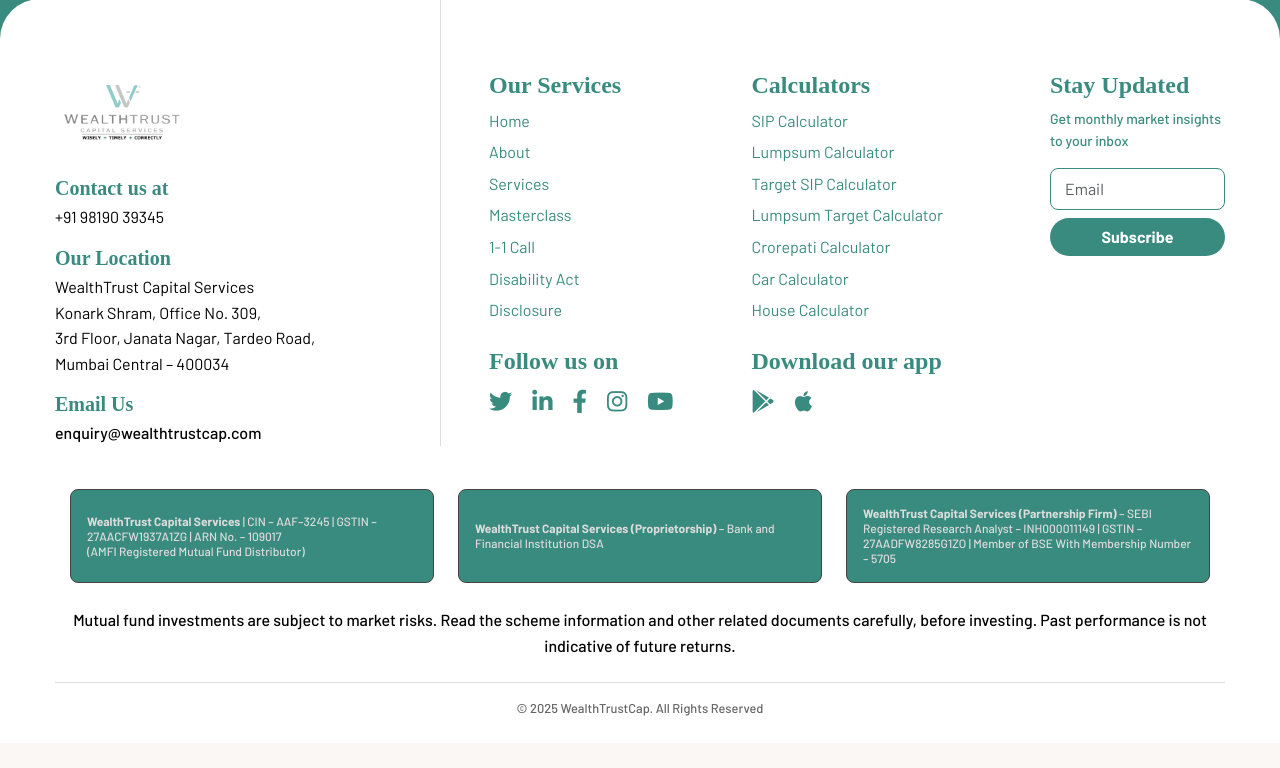
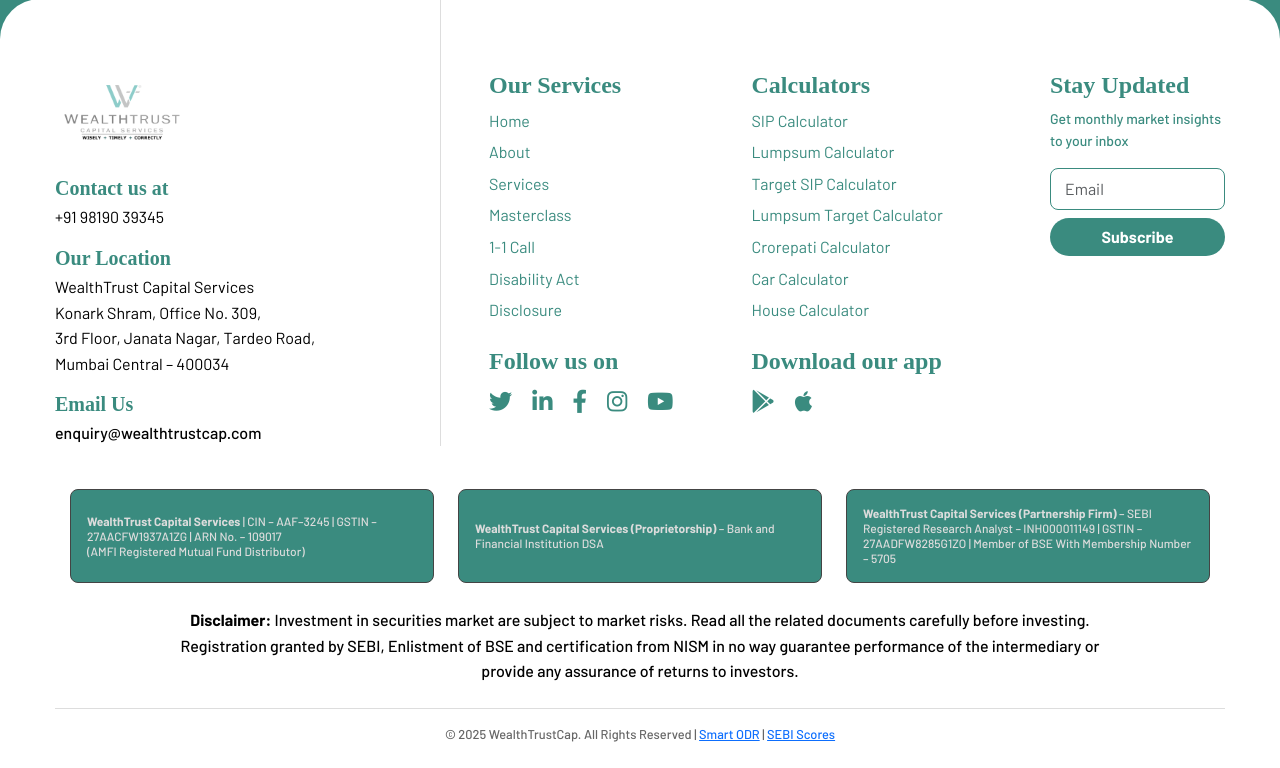
Before and after one commit to mukul218/wealth-trust, a PHP site: page /index.php in a window 1280 px wide. Shown: the part 5250-6018 px from the top of the page. Before the commit the page ends 5966 px from the top, so only its background shows below. Run offline with PHP 8.4, Linux system fonts and the light colour scheme; data that the repository does not hold is empty; some web fonts are replaced.

Commit message:
footer updated

```diff
--- a/includes/footer.php
+++ b/includes/footer.php
@@ -6,7 +6,7 @@
                 <!-- Left: Logo & Info -->
                 <div class="col-lg-4 col-md-12 footer-col-left pe-lg-4 my-0 footer-left-cont">
                     <a class="navbar-brand d-inline-flex align-items-center pt-4 mt-5" href="./">
-                        <img  loading="lazy"src="./public/assets/img/logo-new.png" alt="WealthTrustCap" class="footer-logo-img">
+                        <img loading="lazy" src="./public/assets/img/logo-new.png" alt="WealthTrustCap" class="footer-logo-img">
                     </a>
 
                     <div class="contact-info mt-4">
@@ -138,13 +138,13 @@
                     </div>
 
                     <!-- Risk Disclaimer -->
-                    <p class="text-center mt-4 text-black">
-                        Mutual fund investments are subject to market risks. Read the scheme information and other related documents carefully, before investing. Past performance is not indicative of future returns.
+                    <p class="text-center mt-4 text-black px-0 px-md-5 mx-0 mx-md-5">
+                        <strong>Disclaimer:</strong> Investment in securities market are subject to market risks. Read all the related documents carefully before investing. Registration granted by SEBI, Enlistment of BSE and certification from NISM in no way guarantee performance of the intermediary or provide any assurance of returns to investors.
                     </p>
                 </div>
             </section>
             <div class="col-12 text-center py-2">
-                <p class="copyright-text">&copy; 2025 WealthTrustCap. All Rights Reserved</p>
+                <p class="copyright-text">&copy; 2025 WealthTrustCap. All Rights Reserved | <a href=" https://smartodr.in/login">Smart ODR</a> | <a href="https://scores.sebi.gov.in/">SEBI Scores</a> </p>
             </div>
         </div>
     </div>
```
